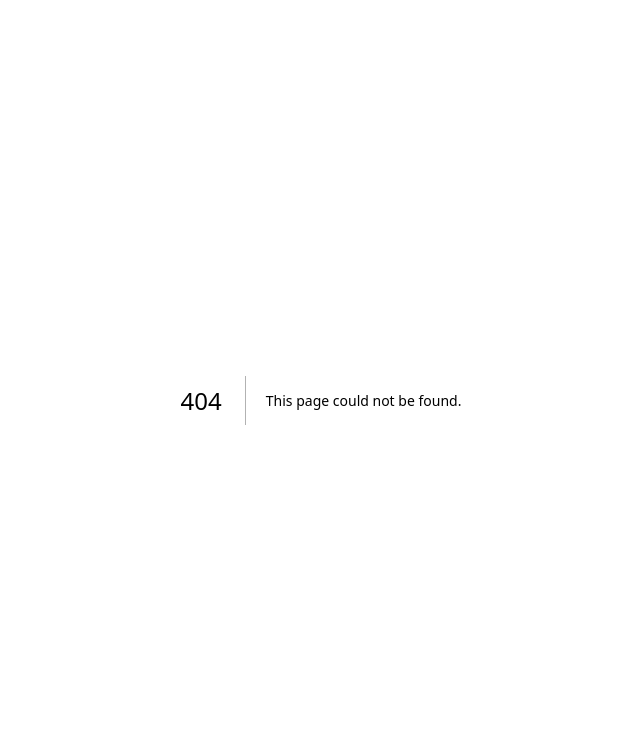
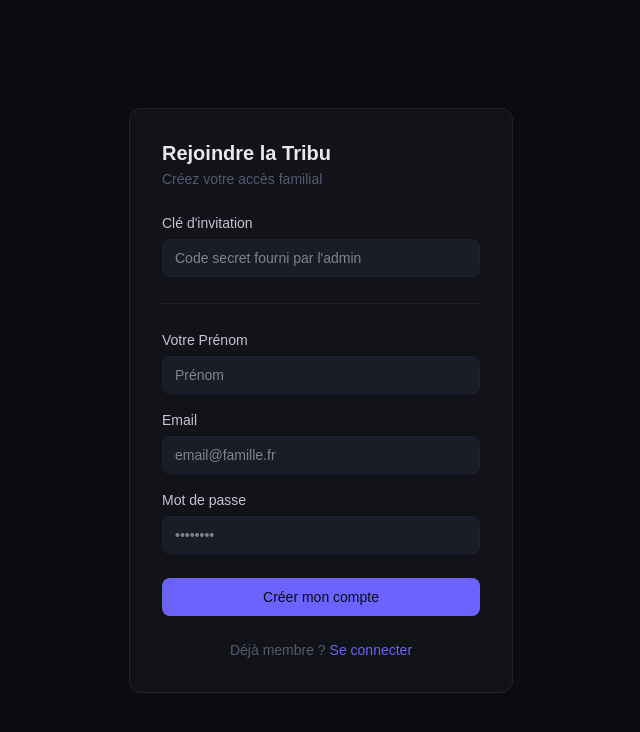
Before and after one commit to MooChep/family-dashboard, a Next.js app: page /auth/register in a window 1280 px wide. Before the commit this address had no page. Shown: the top 732 px of the page, without its empty margins (319-959 px from the left). Built offline with nearby package versions, Linux system fonts and the light colour scheme; no server answers; the database is empty.

Commit message:
register page

```diff
--- /dev/null
+++ b/src/app/(auth)/auth/register/action.ts
@@ -0,0 +1,51 @@
+'use server'
+
+import { hash } from 'bcryptjs'
+import { prisma } from '@/lib/prisma'
+
+export async function registerUser(formData: FormData) {
+  const name = formData.get('name') as string
+  const email = formData.get('email') as string
+  const password = formData.get('password') as string
+  const invitationKey = formData.get('invitationKey') as string
+
+  // 1. Vérification de la clé d'invitation
+  if (invitationKey !== process.env.REGISTRATION_SECRET) {
+    return { error: "Clé d'invitation invalide. Accès refusé." }
+  }
+
+  if (!name || !email || !password) {
+    return { error: 'Tous les champs sont requis' }
+  }
+
+  try {
+    const existingUser = await prisma.user.findUnique({
+      where: { email: email.toLowerCase().trim() }
+    })
+
+    if (existingUser) {
+      return { error: 'Cet email est déjà utilisé' }
+    }
+
+    const hashedPassword = await hash(password, 12)
+
+    await prisma.user.create({
+      data: {
+        name,
+        email: email.toLowerCase().trim(),
+        password: hashedPassword,
+        config: {
+          create: {
+            themeId: 'dark',
+            preferences: JSON.stringify({}),
+          }
+        }
+      }
+    })
+
+    return { success: true }
+  } catch (error) {
+    console.error('Erreur registration:', error)
+    return { error: 'Erreur lors de la création du compte' }
+  }
+}
--- /dev/null
+++ b/src/app/(auth)/auth/register/page.tsx
@@ -0,0 +1,68 @@
+'use client'
+
+import { useState, type ReactElement } from 'react'
+import { useRouter } from 'next/navigation'
+import { Input } from '@/components/ui/Input'
+import { Button } from '@/components/ui/Button'
+import { registerUser } from './action'
+import Link from 'next/link'
+
+export default function RegisterPage(): ReactElement {
+  const router = useRouter()
+  const [error, setError] = useState<string | null>(null)
+  const [isLoading, setIsLoading] = useState(false)
+
+  async function handleSubmit(e: React.FormEvent<HTMLFormElement>) {
+    e.preventDefault()
+    setError(null)
+    setIsLoading(true)
+
+    const formData = new FormData(e.currentTarget)
+    const result = await registerUser(formData)
+
+    if (result?.error) {
+      setError(result.error)
+      setIsLoading(false)
+    } else {
+      router.push('/auth/login?registered=true')
+    }
+  }
+
+  return (
+    <div className="w-full max-w-sm rounded-xl p-8 flex flex-col gap-6"
+      style={{ backgroundColor: 'var(--surface)', border: '1px solid var(--border)' }}>
+
+      <div className="flex flex-col gap-1">
+        <h1 className="text-xl font-semibold" style={{ color: 'var(--text)' }}>Rejoindre la Tribu</h1>
+        <p className="text-sm" style={{ color: 'var(--muted)' }}>Créez votre accès familial</p>
+      </div>
+
+      <form onSubmit={handleSubmit} className="flex flex-col gap-4">
+        {/* Champ de sécurité */}
+        <Input
+          label="Clé d'invitation"
+          name="invitationKey"
+          type="password"
+          placeholder="Code secret fourni par l'admin"
+          required
+        />
+
+        <hr style={{ borderColor: 'var(--border)', margin: '10px 0' }} />
+
+        <Input label="Votre Prénom" name="name" placeholder="Prénom" required />
+        <Input label="Email" name="email" type="email" placeholder="email@famille.fr" required />
+        <Input label="Mot de passe" name="password" type="password" placeholder="••••••••" required />
+
+        {error && <p className="text-sm" style={{ color: 'var(--danger)' }}>{error}</p>}
+
+        <Button type="submit" variant="primary" isLoading={isLoading} className="w-full mt-2">
+          Créer mon compte
+        </Button>
+      </form>
+
+      <p className="text-center text-sm" style={{ color: 'var(--muted)' }}>
+        Déjà membre ? <Link href="/auth/login" className="font-medium" style={{ color: 'var(--accent)' }}>Se connecter</Link>
+      </p>
+    </div>
+  )
+}
```
Also changed, not shown: 1 other file (tests, documents, lock files or other folders).
